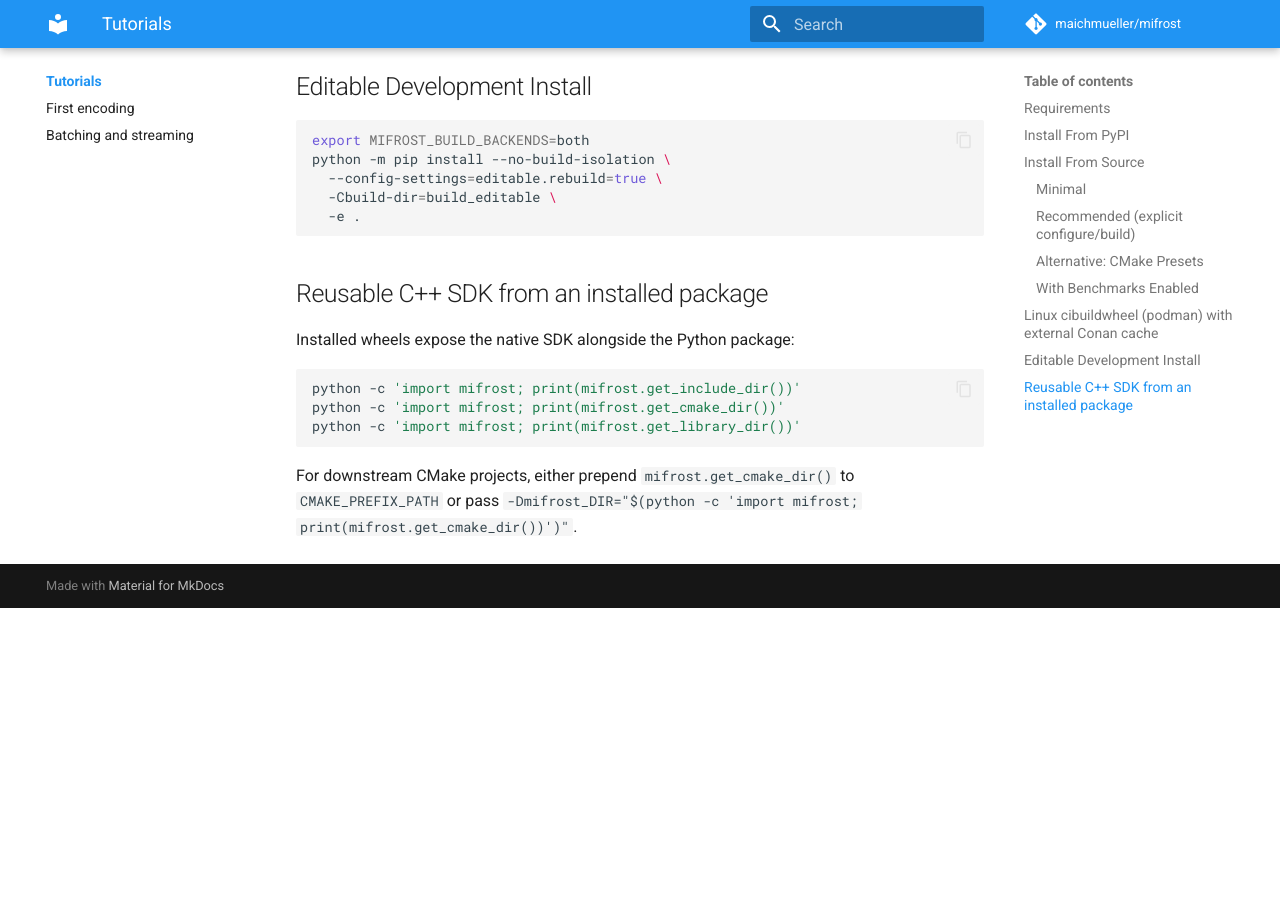
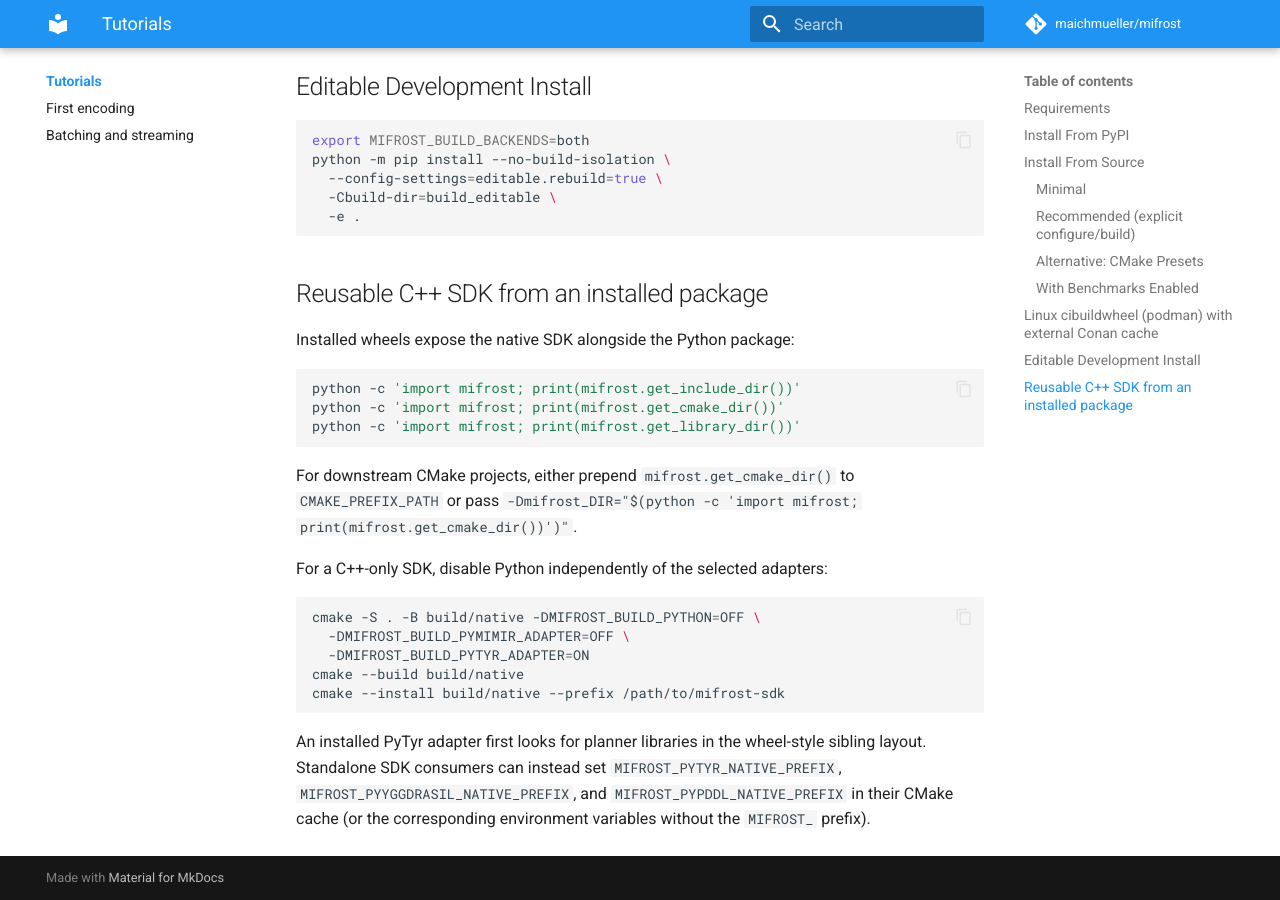
Before and after one commit to maichmueller/mifrost, an MkDocs documentation site: the page built from docs/tutorials/installation.md, in a window 1280 px wide and 900 px high, scrolled down 2045 px. Built offline with MkDocs 1.6.1 and Material for MkDocs 9.7.7, drawn with Linux system fonts in a browser that asks for light colours; comment, search, counter and statistics services are not loaded; the version menu is left out; before the commit the page ends 2653 px from its top, so only the background shows below that.

Commit message:
fix: support native-only backend SDK builds

````diff
--- a/docs/tutorials/installation.md
+++ b/docs/tutorials/installation.md
@@ -111,3 +111,19 @@ python -c 'import mifrost; print(mifrost.get_library_dir())'
 
 For downstream CMake projects, either prepend `mifrost.get_cmake_dir()` to
 `CMAKE_PREFIX_PATH` or pass `-Dmifrost_DIR="$(python -c 'import mifrost; print(mifrost.get_cmake_dir())')"`.
+
+For a C++-only SDK, disable Python independently of the selected adapters:
+
+```bash
+cmake -S . -B build/native -DMIFROST_BUILD_PYTHON=OFF \
+  -DMIFROST_BUILD_PYMIMIR_ADAPTER=OFF \
+  -DMIFROST_BUILD_PYTYR_ADAPTER=ON
+cmake --build build/native
+cmake --install build/native --prefix /path/to/mifrost-sdk
+```
+
+An installed PyTyr adapter first looks for planner libraries in the wheel-style
+sibling layout. Standalone SDK consumers can instead set
+`MIFROST_PYTYR_NATIVE_PREFIX`, `MIFROST_PYYGGDRASIL_NATIVE_PREFIX`, and
+`MIFROST_PYPDDL_NATIVE_PREFIX` in their CMake cache (or the corresponding
+environment variables without the `MIFROST_` prefix).
````
Also changed, not shown: 2 other files.
